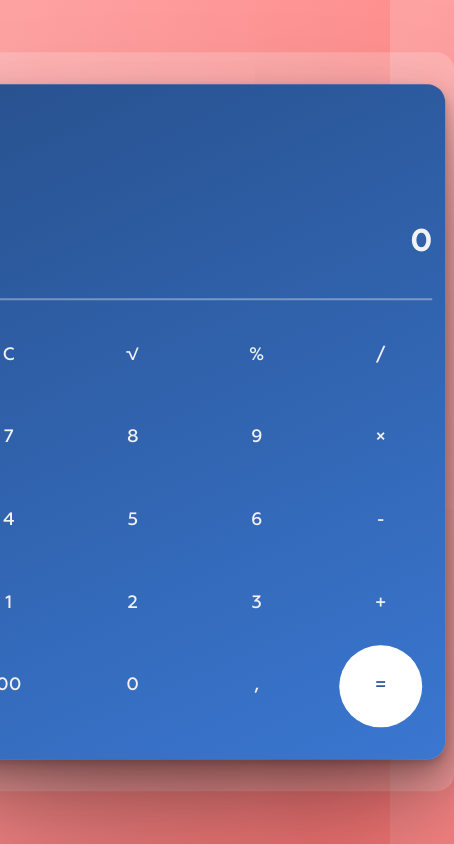
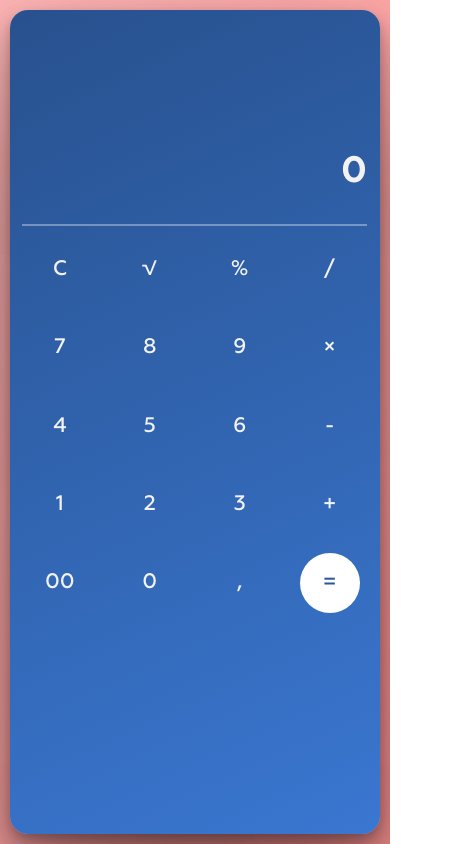
Before and after one commit to FrauRitosika/calculator, a React (Create React App) app: page / in a window 390 px wide. Shown: the whole page, 454 px wide, since content can reach past the window. Built offline with nearby package versions, Linux system fonts and the light colour scheme.

Commit message:
fix liquid rules

```diff
--- a/public/index.css
+++ b/public/index.css
@@ -2,6 +2,8 @@ html, body {
   margin: 0;
   padding: 0;
   width: 100%;
-  height: 100%;
+  height: 100vh;
+  min-height: 320px;
+  min-width: 240px;
   background: linear-gradient(122.76deg, #FFA2A2 4.09%, #FF7B7B 91.04%);
 }
--- a/src/App.css
+++ b/src/App.css
@@ -14,41 +14,71 @@
     url('font/geometria_medium.otf') format("opentype")
 }
 
+@media screen and (min-width:480px) {
+  .calculator-app {
+    font-size: calc(8px + (16 - 8) * ((100vw - 480px) / (1440 - 480)));
+    position: absolute;
+    top: 50%;
+    left: 50%;
+    transform: translate(-50%, -50%);
+    height: 87.6vh;
+    width: calc(0.7*87.6vh);
+    min-width: 240px;
+    min-height: 320px;
+    border-radius: 18px;
+    padding: 3.8vh 2.15vw;
+  }
+
+  .calculator {
+    height: 100%;
+    width: calc(min(100%, calc(0.7*100vh)));
+    min-width: 220px;
+    min-height: 220px;
+  }
+
+}
+
+@media screen and (max-width:479px) {
+
+  .calculator-app {
+    font-size: calc(12px + (16 - 12) * ((100vw - 480px) / (480 - 240)));
+    position: absolute;
+    top: 0;
+    left: 0;
+    height: 100vh;
+    width: 100vw;
+    padding: 10px;
+  }
+
+  .calculator {
+    width: 100%;
+    height: 100%;
+    min-width: 220px;
+    min-height: 220px;
+  }
+}
 
 .calculator-app {
-  font-size: calc(8px + (16 - 8) * ( (100vw - 240px) / ( 1440 - 240) ));
   font-family: Geometria;
   color: rgba(242, 242, 242, 1);
-  position: absolute;
-  top: 50%;
-  left: 50%;
-  height: 87.6vh;
-  width: calc(0.7*87.6vh);
-  min-width: 240px;
-  min-height: 320px;
-  transform: translate(-50%, -50%);
   box-sizing: border-box;
-  padding: 3.8vh 2.15vw;
-  border-radius: 18px;
   opacity: 0.2px;
   background: rgba(255, 255, 255, 0.2);
 }
 
-
-
 .calculator {
-  margin: 0;
+  margin: 0 auto;
   box-sizing: border-box;
-  padding: 1.6vh 3.33vw 4.4vh 3.19vw;
-  width: 100%;
-  height: 100%;
+  padding-top: 1.6vh;
+  padding-right:  3.33vw;
+  padding-bottom:  4.4vh;
+  padding-left:  3.19vw;
   background: linear-gradient(155.23deg, #28518E 0%, #3A77D1 100%);
   box-shadow: 0px 3.71px 7.16px 0px rgba(0, 0, 0, 0.1219),
     0px 10.27px 19.78px 0px rgba(0, 0, 0, 0.175),
     0px 24.72px 47.63px 0px rgba(0, 0, 0, 0.2281),
     0px 82px 158px 0px rgba(0, 0, 0, 0.35);
   border-radius: 18px;
-
 }
 
 .input-display {
@@ -61,12 +91,13 @@
   box-sizing: border-box;
   width: 100%;
   height: 7.6vh;
+  min-height: 40px;
   font-size: 3.5em;
   font-weight: 700;
   line-height: 1.43;
   overflow-x: scroll;
-  -ms-overflow-style: none;  /* IE и Edge */
-  scrollbar-width: none;  /* Firefox */
+  -ms-overflow-style: none;
+  scrollbar-width: none;
 }
 
 .expression-text::-webkit-scrollbar {
--- a/src/keyboard/Keyboard.css
+++ b/src/keyboard/Keyboard.css
@@ -8,7 +8,7 @@
     padding-top: 3.7vw;
     display: grid;
     justify-content: center;
-    grid-template-columns: repeat(4, calc(min(calc(44.8vh/4),calc(100%*(4/23)))));
+    grid-template-columns: repeat(4, calc(min(calc(40vh/4),calc(100%*(4/23)))));
     column-gap: 8.7%;
     row-gap: auto;
     list-style: none;
```
